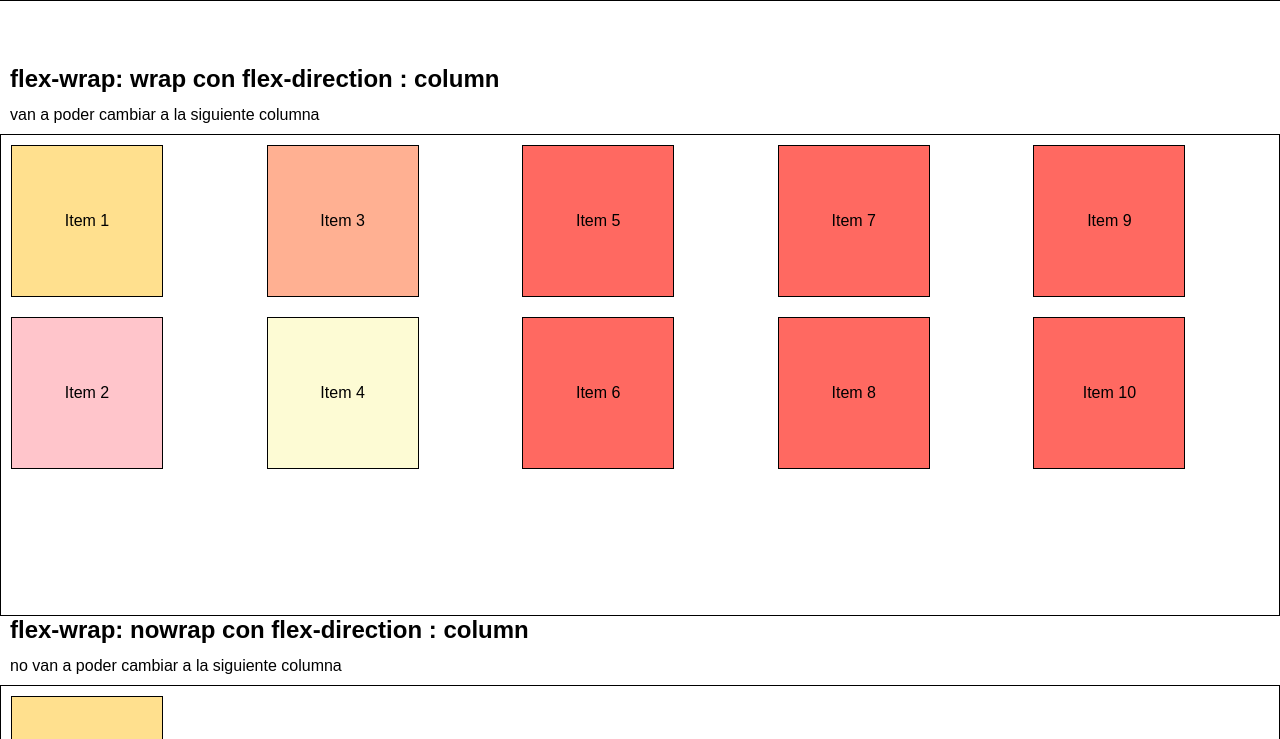
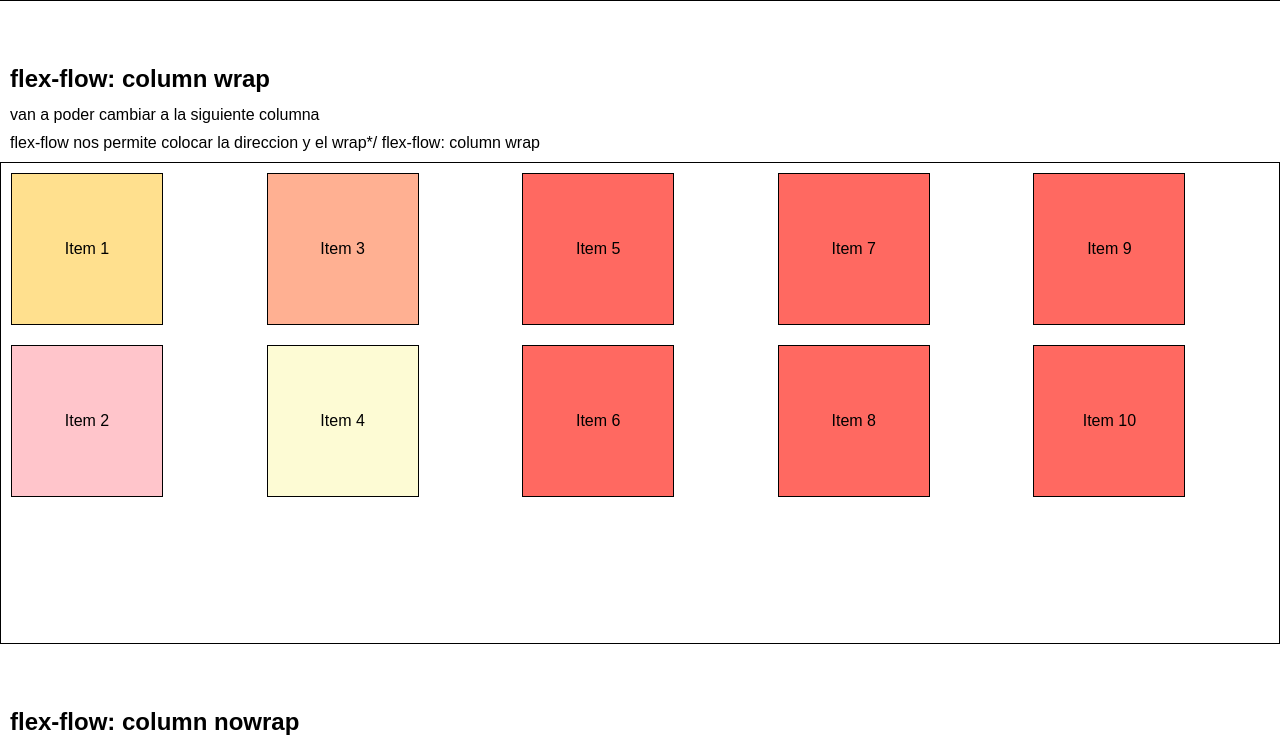
Before and after one commit to junkamilo/HtmlYCss, a plain HTML site: page clasesHtmlCss/clasesCss/html/flexWrap_Flow.html in a window 1280 px wide. Shown: the part 1108-1847 px from the top of the page. Drawn offline with Linux system fonts and the light colour scheme.

Commit message:
terminado

```diff
--- a/clasesHtmlCss/clasesCss/css/flexWrap_Flow.css
+++ b/clasesHtmlCss/clasesCss/css/flexWrap_Flow.css
@@ -36,10 +36,13 @@ border: 1px solid black;
 }
 .flex_column{
     display: flex;
-    flex-wrap: wrap;
-    flex-direction: column;
+    /*flex-wrap: wrap;
+    flex-direction: column;*/
     height: 60vh;
     border: 1px solid black;
+    margin: 0 0 5% 0;
+    /*flex-flow nos permite colocar la direccion y el wrap*/
+    flex-flow: column wrap;
 }
 .column_nowrap{
     flex-wrap: nowrap;
--- a/clasesHtmlCss/clasesCss/html/flexWrap_Flow.html
+++ b/clasesHtmlCss/clasesCss/html/flexWrap_Flow.html
@@ -41,8 +41,10 @@
         <div class="item_flex">Item 9</div>
         <div class="item_flex">Item 10</div>
     </div>
-    <h2>flex-wrap: wrap con flex-direction : column</h2>
+    <h2>flex-flow: column wrap</h2>
     <p>van a poder cambiar a la siguiente columna</p>
+    <p>flex-flow nos permite colocar la direccion y el wrap*/
+    flex-flow: column wrap</p>
     <div class="flex_column" id="flexbox_nowrap">
         <div class="item_flex">Item 1</div>
         <div class="item_flex">Item 2</div>
@@ -55,7 +57,7 @@
         <div class="item_flex">Item 9</div>
         <div class="item_flex">Item 10</div>
     </div>
-    <h2>flex-wrap: nowrap con flex-direction : column</h2>
+    <h2>flex-flow: column nowrap</h2>
     <p>no van a poder cambiar a la siguiente columna</p>
     <div class="flex_column column_nowrap" id="flexbox_nowrap">
         <div class="item_flex">Item 1</div>
```
